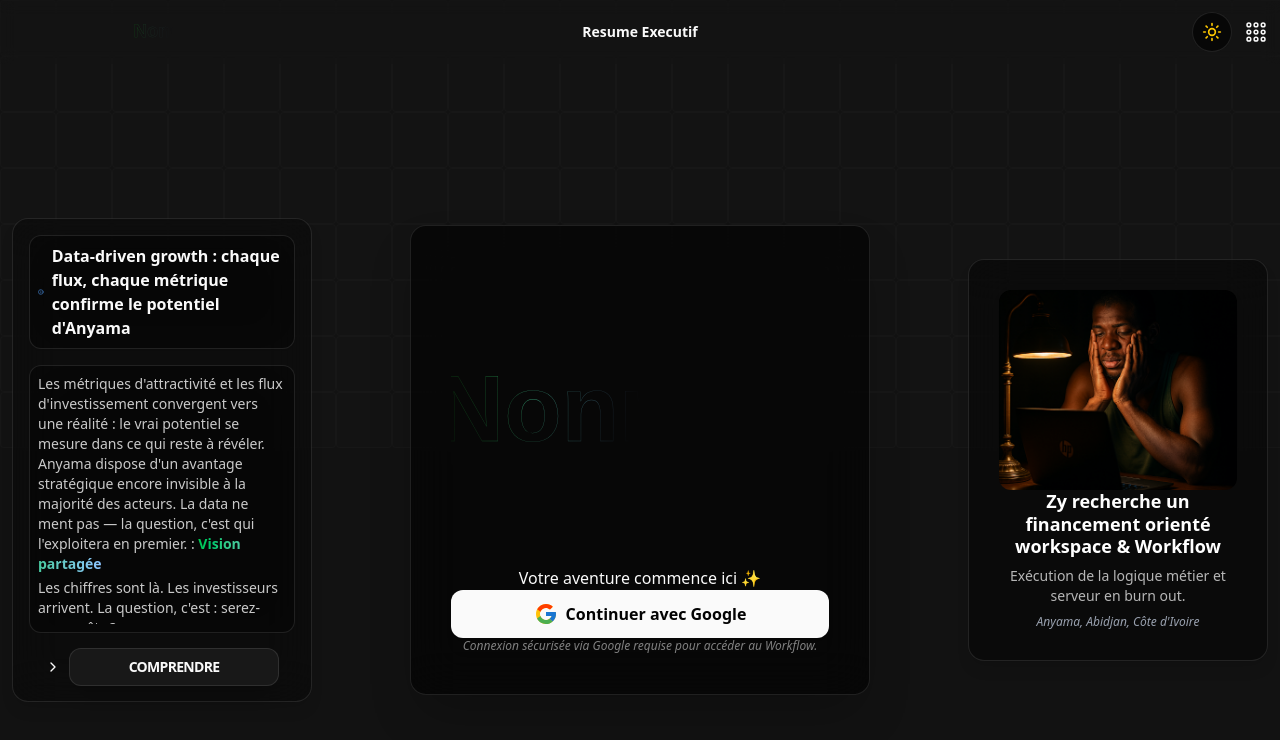
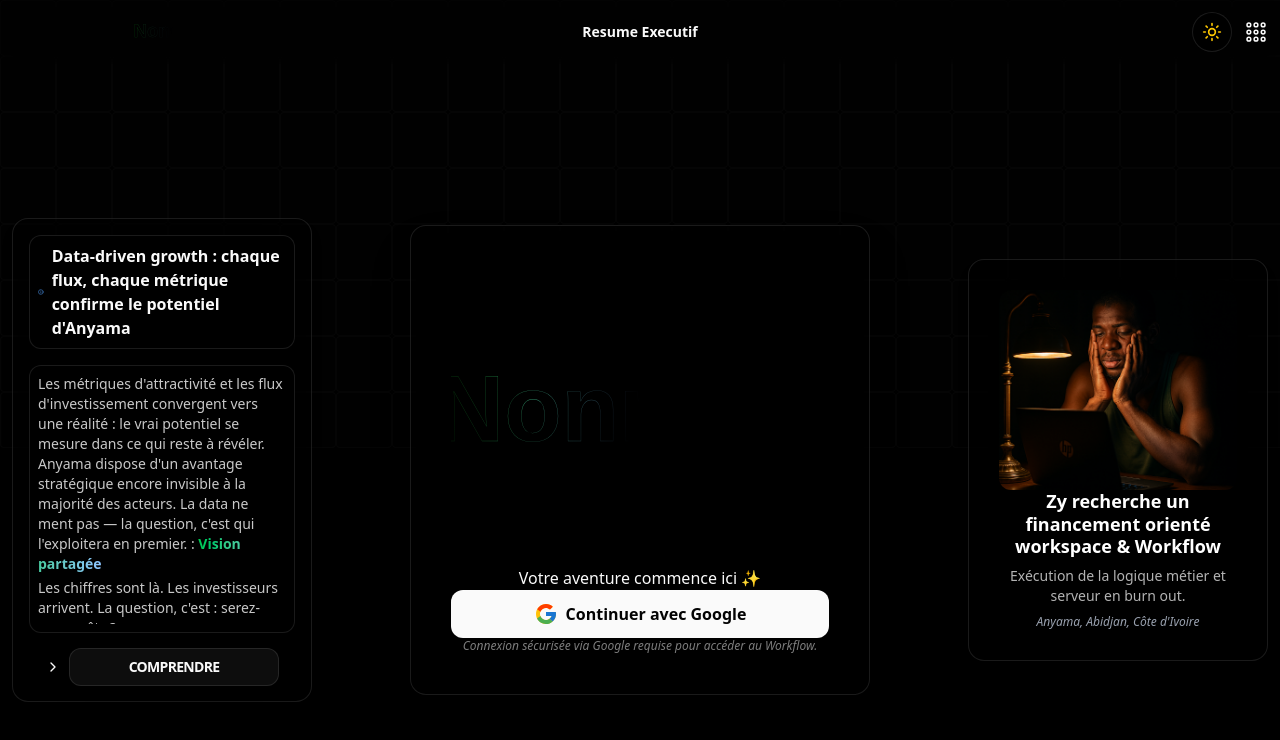
Before and after one commit to nonnzy7even7iete/nonnzytransformiumfullstackbundel, a Next.js app: page / in a window 1280 px wide. Shown: the top 740 px of the page. Built offline with nearby package versions, Linux system fonts and the light colour scheme; no server answers.

Commit message:
Zy Bulding workflow

```diff
--- a/src/app/layout.tsx
+++ b/src/app/layout.tsx
@@ -1,8 +1,6 @@
-// app/layout.tsx
 import type { Metadata } from "next";
 import { Geist, Geist_Mono } from "next/font/google";
 import "./tailwind.css";
-// ⚠️ Vérifie bien que "export" n'est pas devant l'import ci-dessous
 import { Providers } from "@/components/Providers";
 
 const geistSans = Geist({ variable: "--font-geist-sans", subsets: ["latin"] });
@@ -15,8 +13,6 @@ export const metadata: Metadata = {
   title: "Nonnzy App",
   description: "Application fullstack avec Next.js",
 };
-
-// ⚠️ AUCUN AUTRE EXPORT NE DOIT ÊTRE PRÉSENT ICI
 
 export default function RootLayout({
   children,
--- a/src/app/tailwind.css
+++ b/src/app/tailwind.css
@@ -27,13 +27,9 @@ body {
   --background-image-app-gradient: light-dark(linear-gradient(to bottom right, #f8fafc, #ffffff, #e2e8f0),
       linear-gradient(to bottom right, #0a0a0a, #000000, #171717));
 
-  /* ☀️ Light : Transparence Totale | 🌙 Dark : Ton Noir 60% */
   --color-glass-dual: light-dark(transparent, rgba(0, 0, 0, 0.6));
-
-  /* ☀️ Light : Gray-300 (#d1d5db) | 🌙 Dark : Blanc 10% */
   --color-border-dual: light-dark(#d1d5db, rgba(255, 255, 255, 0.1));
 
-  /* Forcer les variables standards pour impacter DataCard et SideCard */
   --color-card: var(--color-glass-dual);
   --color-border: var(--color-border-dual);
 
@@ -43,18 +39,14 @@ body {
 
 :root {
   --radius: 0.625rem;
-  /* ⚡️ CRUCIAL : On force le navigateur à comprendre qu'il doit pouvoir switcher */
   color-scheme: light dark;
 
   --background: oklch(1 0 0);
   --foreground: oklch(0 0 0);
-  /* Force la bordure par défaut en Gray-300 pour le mode Light */
   --border: oklch(0.837 0.01 254.12);
-  /* Equivalent Gray-300 */
 }
 
 .dark {
-  /* ⚡️ On renforce l'instruction pour la barre DNS en mode dark */
   color-scheme: dark;
   --background: oklch(0.1 0 0);
   --foreground: oklch(0.985 0 0);
@@ -73,11 +65,22 @@ body {
     background-color: transparent !important;
     backdrop-filter: none !important;
     border-color: #d1d5db !important;
-    /* Gray-300 */
     border-width: 1px !important;
   }
 
   body {
     @apply bg-app-gradient text-foreground transition-colors duration-300 antialiased;
   }
+
+  /* ⚡️ FEATURE BARRE DNS : Synchronisation du fond HTML ⚡️ */
+  /* Les navigateurs utilisent la couleur de fond du HTML pour peindre la barre DNS */
+  html {
+    background-color: #ffffff;
+    /* Force la barre DNS en blanc par défaut */
+  }
+
+  html.dark {
+    background-color: #000000;
+    /* Force la barre DNS en noir en mode dark */
+  }
 }
```
